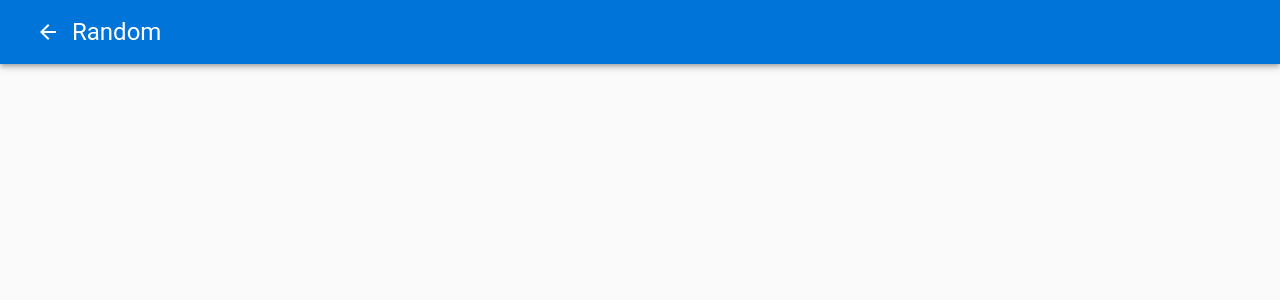
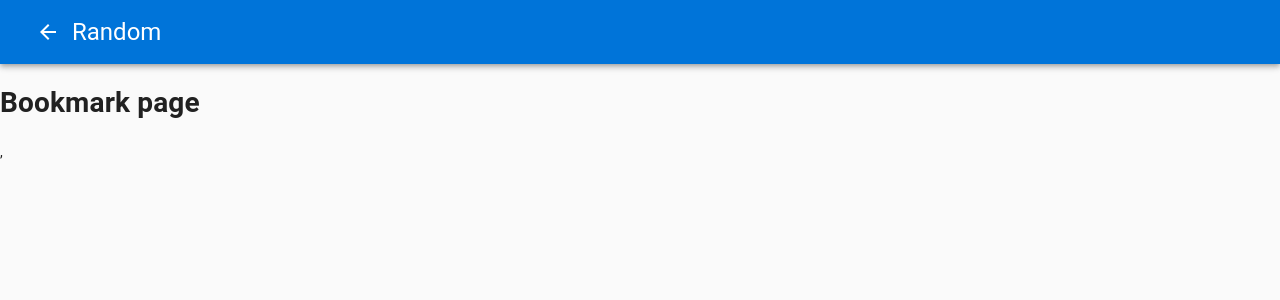
Before and after one commit to 99Raul/front-end-group, a React (Create React App) app: page /bookmark in a window 1280 px wide. Shown: the top 300 px of the page. Built offline with nearby package versions, Linux system fonts and the light colour scheme.

Commit message:
added routes to slide menu and bookmark.js

```diff
--- a/src/App.js
+++ b/src/App.js
@@ -1,12 +1,15 @@
 import React from 'react';
 import CssBaseline from '@material-ui/core/CssBaseline';
 import Home from './components/Home';
+import Bookmark from './components/Bookmarks/Bookmark';
+import { Route } from 'react-router-dom';
 
 function App() {
 	return (
 		<>
 			<CssBaseline />
-			<Home />
+			<Route exact path='/' component={Home} />
+			<Route path='/bookmark' component={Bookmark} />
 		</>
 	);
 }
--- /dev/null
+++ b/src/components/Bookmarks/Bookmark.js
@@ -0,0 +1,13 @@
+import React from 'react';
+import Navbar from '../Navbar/Navbar';
+
+function Bookmark() {
+	return (
+		<>
+			<Navbar />
+			<h1>Bookmark page</h1>
+		</>
+	);
+}
+
+export default Bookmark;
--- a/src/components/Home.js
+++ b/src/components/Home.js
@@ -2,11 +2,12 @@
 import Navbar from './Navbar/Navbar';
 
 function Home(props) {
-    return (
-        <div>
-           <Navbar/>
-        </div>
-    );
+	return (
+		<div>
+			<Navbar />
+			<h1>hello</h1>
+		</div>
+	);
 }
 
 export default Home;
--- a/src/components/Navbar/Navbar.js
+++ b/src/components/Navbar/Navbar.js
@@ -1,6 +1,7 @@
 import React, { useState } from 'react';
 import { makeStyles } from '@material-ui/core/styles';
 import MobileLeftMenuSlider from '@material-ui/core/Drawer';
+import {Link} from "react-router-dom"
 import {
 	AppBar,
 	Toolbar,
@@ -8,7 +9,6 @@
 	IconButton,
 	ListItemText,
 	ListItemIcon,
-	Avatar,
 	Divider,
 	List,
 	Typography,
@@ -20,9 +20,9 @@
 	AssignmentInd,
 	Home,
 	Apps,
-	ContactMail,
 	Bookmark,
 	Inbox,
+	People,
 } from '@material-ui/icons';
 
 // CSS STYLES
@@ -41,14 +41,16 @@
 	{
 		listIcon: <Home />,
 		listText: 'Home',
+		listPath: "/"
 	},
 	{
 		listIcon: <Bookmark />,
-		listText: 'random1',
+		listText: 'Bookmarks',
+		listPath: "bookmark"
 	},
 	{
-		listIcon: <Inbox />,
-		listText: 'random1',
+		listIcon: <People />,
+		listText: 'Users Followed',
 	},
 ];
 
@@ -70,7 +72,7 @@
 			<Divider />
 			<List>
 				{menuItems.map((isItem, key) => (
-					<ListItem button key={key}>
+					<ListItem button key={key} component={Link} to={isItem.listPath}>
 						<ListItemIcon className={classes.listTextColor}>
 							{isItem.listIcon}
 						</ListItemIcon>
--- a/src/index.js
+++ b/src/index.js
@@ -1,13 +1,17 @@
 import React from 'react';
 import ReactDOM from 'react-dom';
+import { BrowserRouter as Router } from 'react-router-dom';
 import App from './App';
 import * as serviceWorker from './serviceWorker';
 
 ReactDOM.render(
-  <React.StrictMode>
-    <App />
-  </React.StrictMode>,
-  document.getElementById('root')
+	<Router>
+		<React.StrictMode>
+			<App />
+		</React.StrictMode>
+		,
+	</Router>,
+	document.getElementById('root')
 );
 
 // If you want your app to work offline and load faster, you can change
```
Also changed, not shown: src/App.module.css (added).
